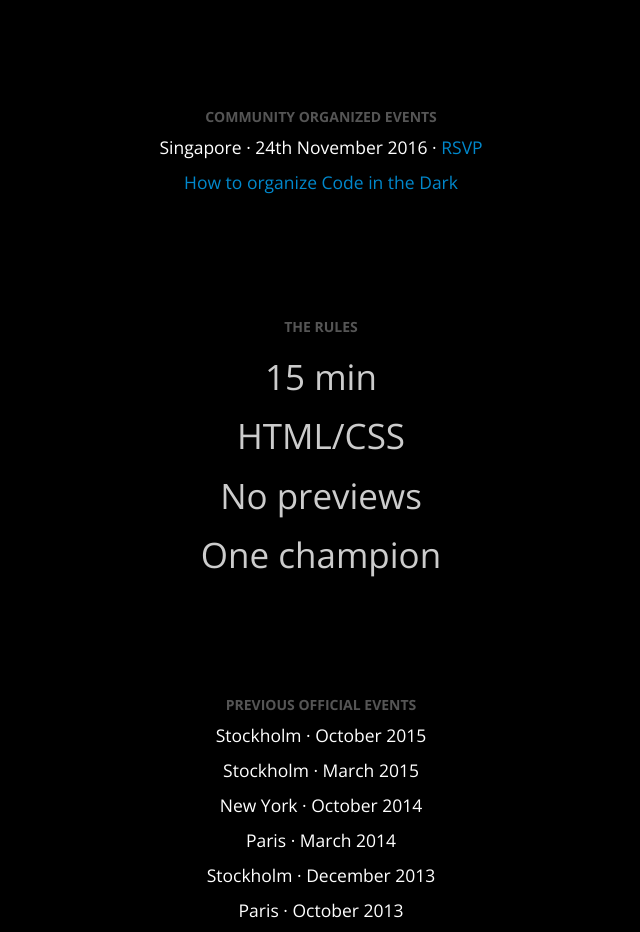
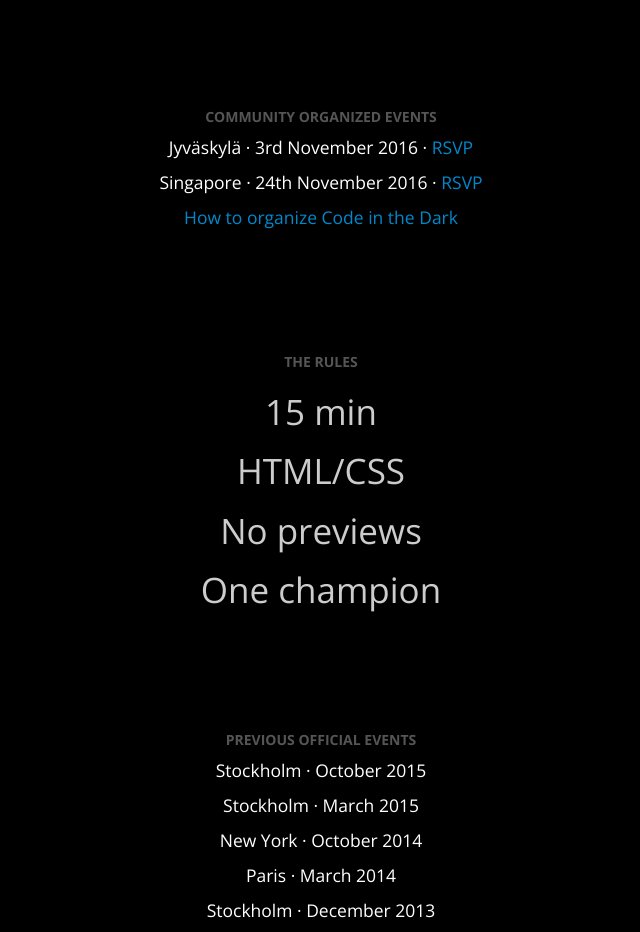
Before and after one commit to codeinthedark/codeinthedark.github.io, a plain HTML site: page index.html in a window 1280 px wide. Shown: the part 1500-2432 px from the top of the page, without its empty margins (319-959 px from the left). Drawn offline with nearby package versions, Linux system fonts and the light colour scheme.

Commit message:
Code in the dark in Jyväskylä, Finland

```diff
--- a/index.html
+++ b/index.html
@@ -84,6 +84,9 @@
 
     <div class="part">
       <h2>Community organized events</h2>
+      <p>
+           Jyväskylä &middot; 3rd November 2016 &middot; <a href="http://codeinthedark.sc5.io" target="_blank">RSVP</a>
+      </p>
         <p>
            Singapore &middot; 24th November 2016 &middot; <a href="https://2016.devfest.asia/#Thu24" target="_blank">RSVP</a>
       </p>
```
